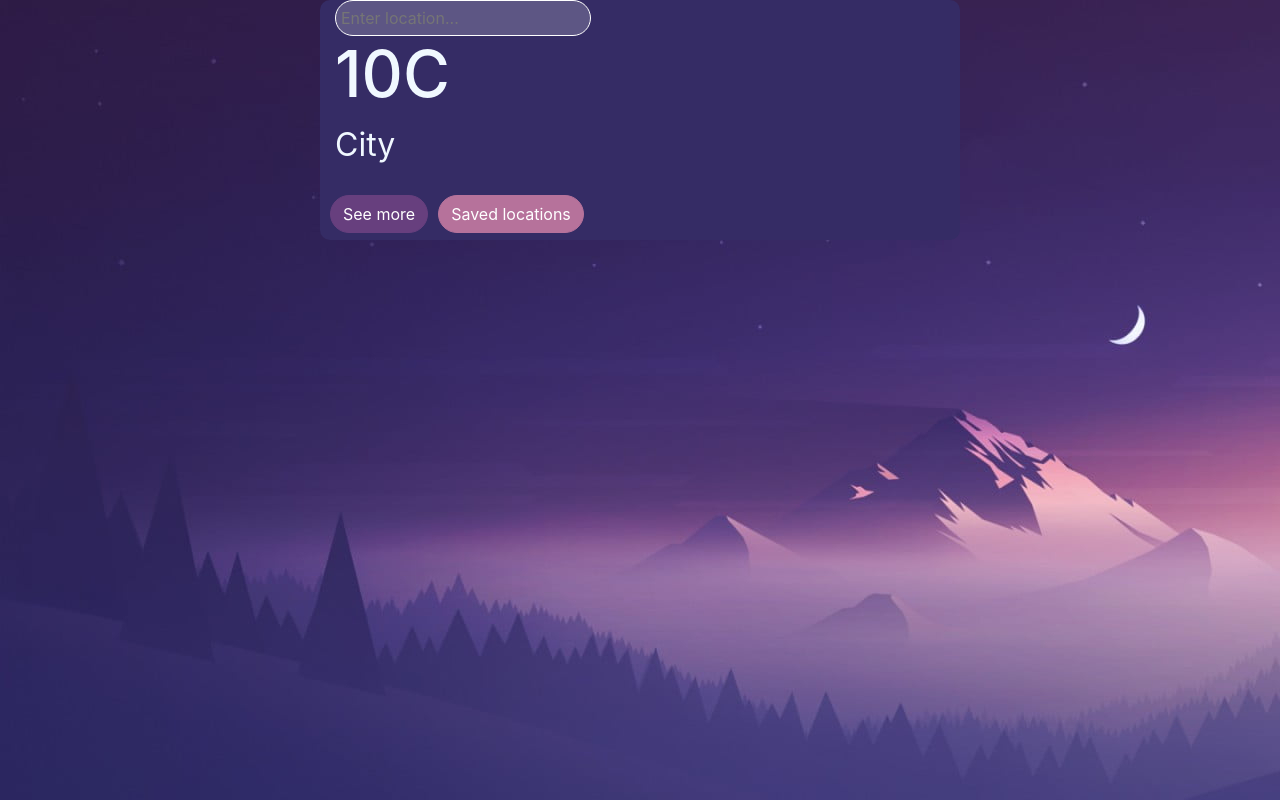
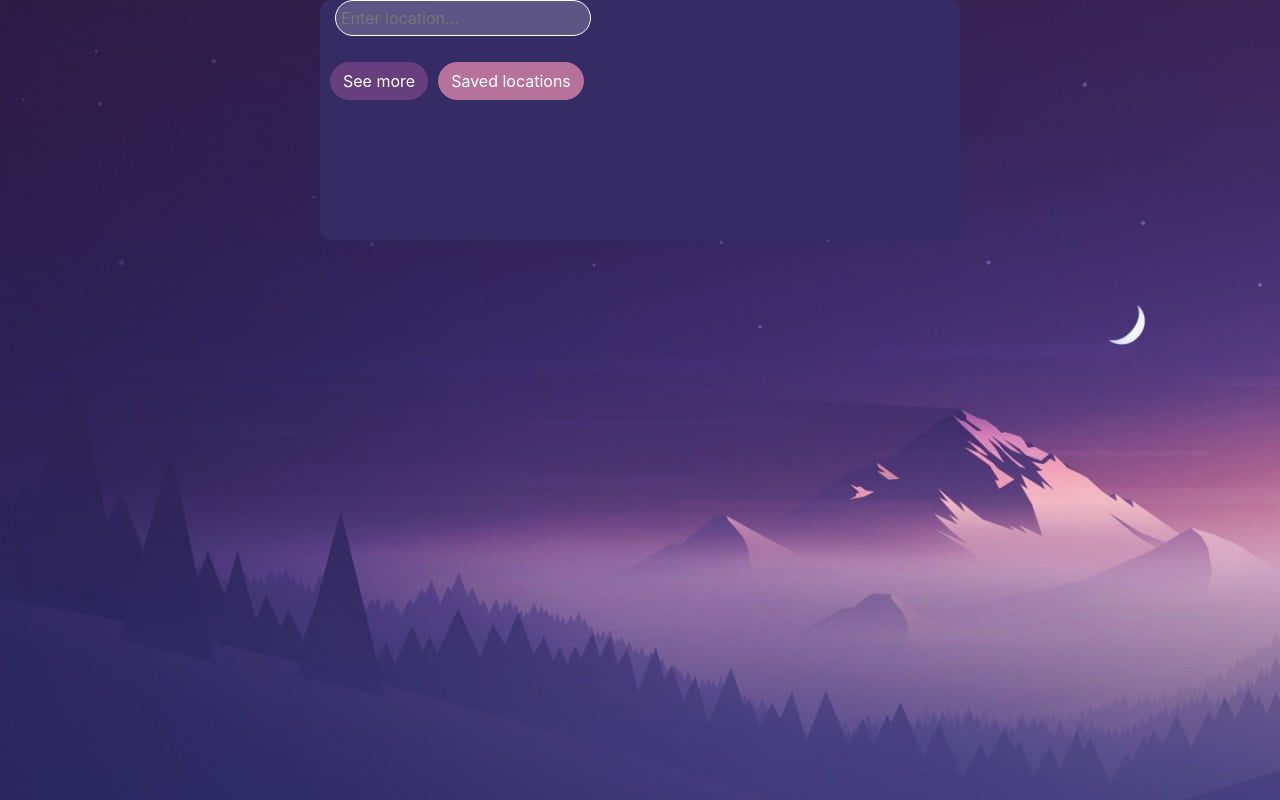
Before and after one commit to Viserya11/weather-app-react, a React (Create React App) app: page / in a window 1280 px wide. Built offline with nearby package versions, Linux system fonts and the light colour scheme; no server answers.

Commit message:
Update MainPage.jsx

```diff
--- a/src/components/MainPage.jsx
+++ b/src/components/MainPage.jsx
@@ -14,10 +14,12 @@ class MainPage extends React.Component {
 
     async getLocations() {
       try {
-        const response = await fetch("https://api.openweathermap.org/data/2.5/weather?q=London&APPID=8558a0f19eaefa322b298b94d7580a8c")
+        const response = await fetch(`https://api.openweathermap.org/data/2.5/weather?q=London,uk&APPID=8558a0f19eaefa322b298b94d7580a8c`)
         if (response.ok) {
           const data  = await response.json()
           console.log(data)
+          this.state.cities = data
+          console.log(this.state)
         } else {
           alert('Error fetching results')
         }
@@ -26,6 +28,9 @@ class MainPage extends React.Component {
       }
     }
 
+    componentDidMount() {
+        this.getLocations()
+    }
 
     render() {
     return (
@@ -35,9 +40,9 @@ class MainPage extends React.Component {
 
 
         <input type="text" placeholder="Enter location..." />
-        <div>  {/* {locations.map((locationData) => (
-        <p>{locationData._id}</p>))} */}<h1 id="h1">10C</h1>
-        <p id="city">City</p></div>
+        <div>
+        <p></p> <h1 id="h1"></h1>
+        <p id="city">{this.state.cities.name}</p></div>
         <Row id="buttonrow"><Link to="/search"><Button id="seemore">See more</Button></Link><Button  id="searchbutton">Saved locations</Button></Row>
 
       </Container>
```
